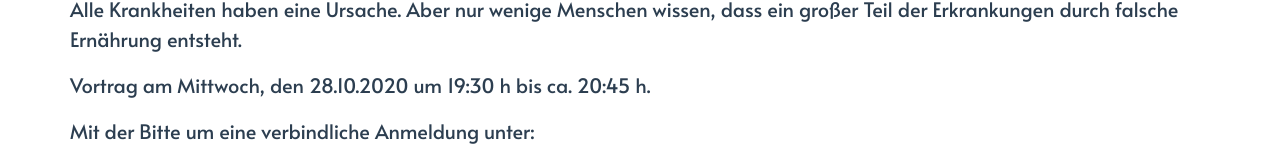
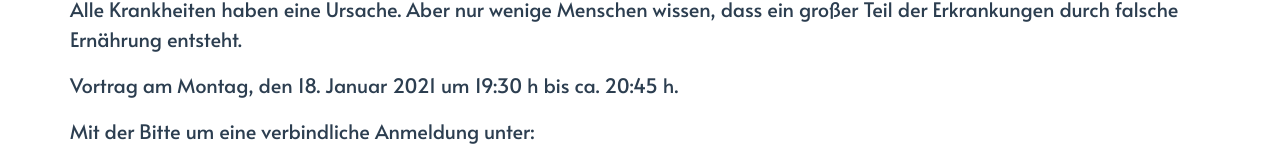
Before and after one commit to itmr-dev/gesundheitsberaterin-esslingen.de, a Vue app: page / in a window 1280 px wide. Shown: the part 454-606 px from the top of the page. Built offline with nearby package versions, Linux system fonts and the light colour scheme.

Commit message:
changed event details

```diff
--- a/src/App.vue
+++ b/src/App.vue
@@ -40,7 +40,7 @@
         </b-row>
         <b-row>
           <p class="text">
-            Vortrag am Mittwoch, den 28.10.2020 um 19:30 h bis ca. 20:45 h.
+            Vortrag am Montag, den 18. Januar 2021 um 19:30 h bis ca. 20:45 h.
           </p>
         </b-row>
         <b-row>
```
